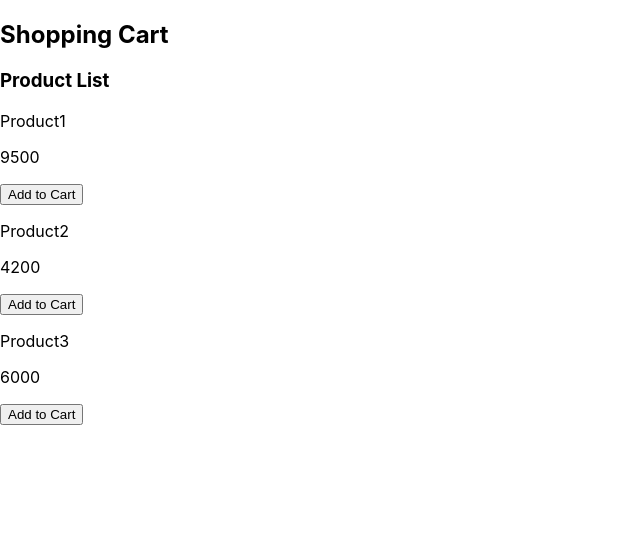
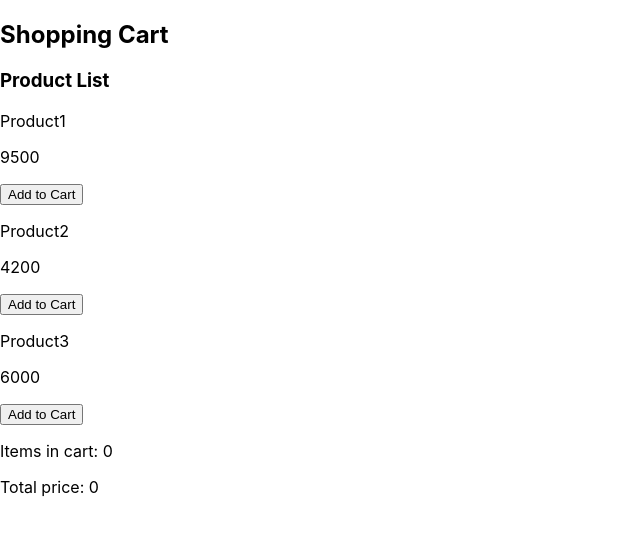
Before and after one commit to farhadmpr/ShoppingCart, a React (Create React App) app: page / in a window 1280 px wide. Shown: the top 534 px of the page, without its empty margins (0-640 px from the left). Built offline with nearby package versions, Linux system fonts and the light colour scheme.

Commit message:
Add cart to app

```diff
--- a/src/App.js
+++ b/src/App.js
@@ -11,6 +11,7 @@ function App() {
         <h2>Shopping Cart</h2>
       </header>
       <ProductList />
+      <Cart />
     </div>
   );
 }
```
